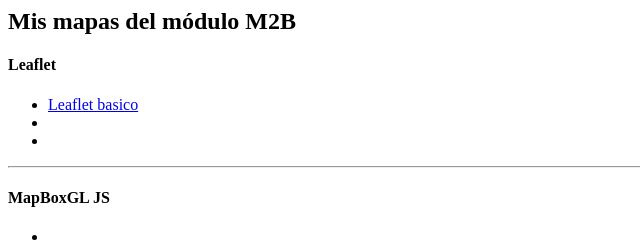
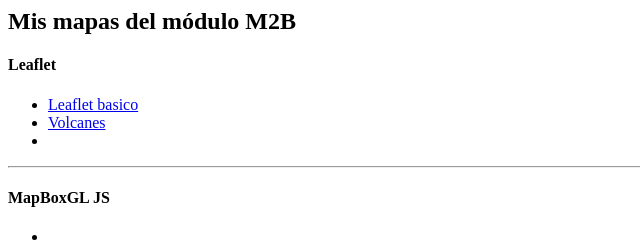
Before and after one commit to RicardoReyLondono/geoweb1, a plain HTML site: page index2.html in a window 1280 px wide. Shown: the top 242 px of the page, 0-640 px from the left. Drawn offline with Linux system fonts and the light colour scheme.

Commit message:
Volcanes

```diff
--- a/index2.html
+++ b/index2.html
@@ -12,7 +12,7 @@
   <h4>Leaflet</h4>
   <ul>
     <li><a href="leaflet-basico-html" target="_blank">Leaflet basico</a></li>
-    <li></li>
+    <li><a href="storytelling.html" target="_blank">Volcanes</a></li>
     <li></li>
   </ul>
   <hr />
```
